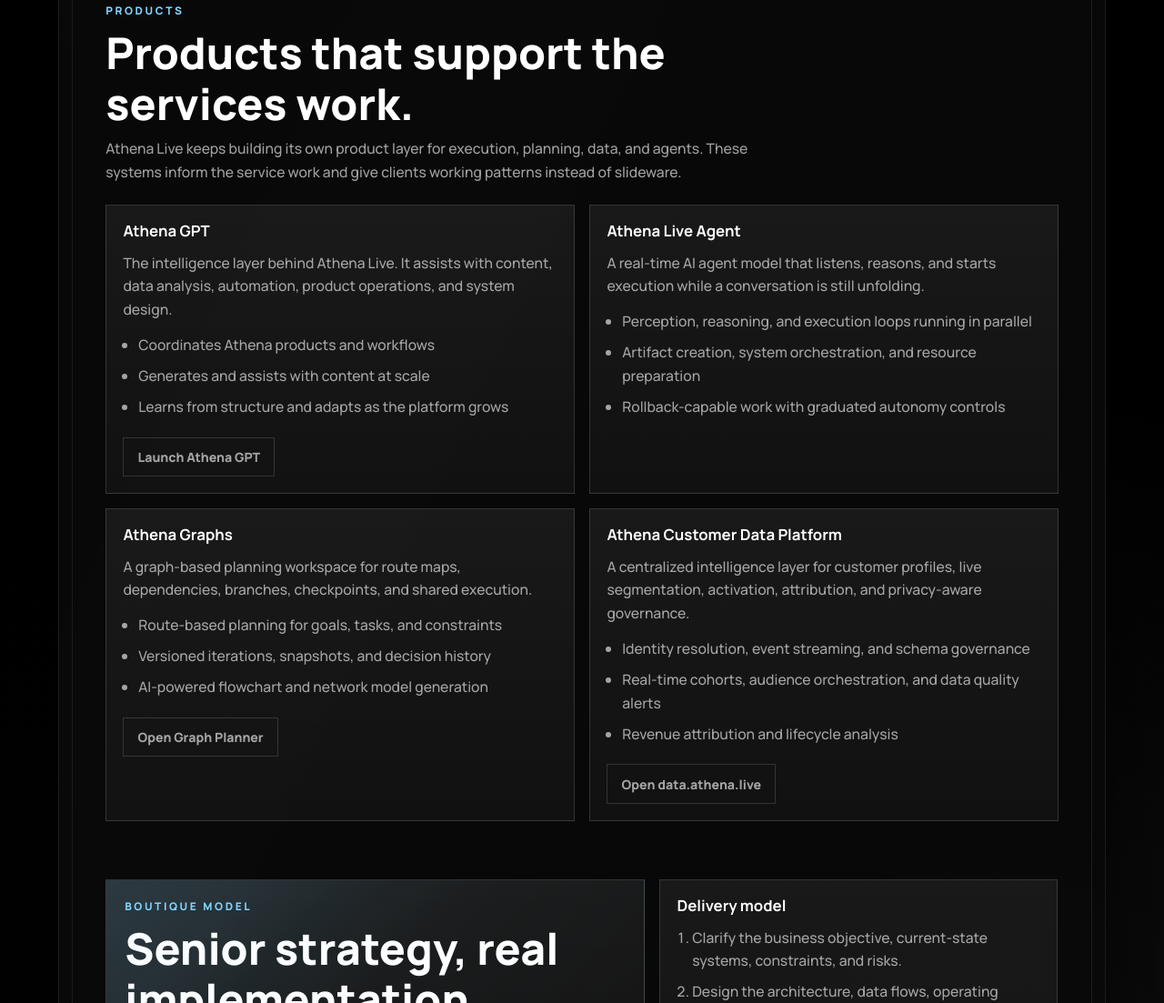
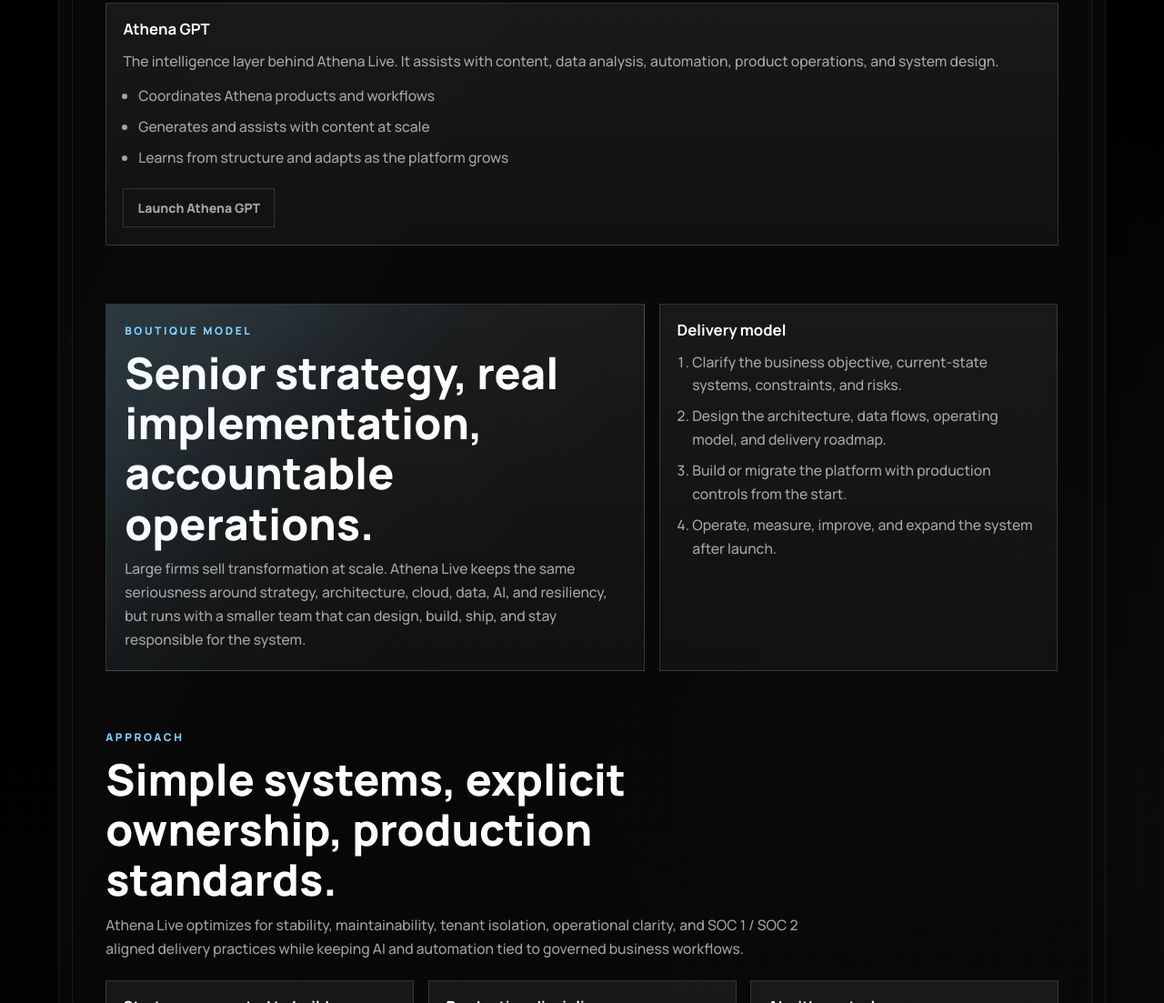
Before and after one commit to athena-live/website, a plain HTML site: page index.html in a window 1280 px wide. Shown: the part 2438-3541 px from the top of the page at 91% size. Drawn offline with nearby package versions, Linux system fonts and the light colour scheme.

Commit message:
Keep only Athena GPT in homepage products section

```diff
--- a/index.html
+++ b/index.html
@@ -138,16 +138,7 @@
           </div>
         </section>
 
-        <section id="products" class="section" aria-label="Athena Live products">
-          <div class="section-heading">
-            <p class="section-label">Products</p>
-            <h2 class="section-title">Products that support the services work.</h2>
-            <p class="section-copy">
-              Athena Live keeps building its own product layer for execution, planning, data, and agents. These
-              systems inform the service work and give clients working patterns instead of slideware.
-            </p>
-          </div>
-          <div class="grid two">
+        <section id="products" class="section" aria-label="Athena GPT">
           <article class="card">
             <h3>Athena GPT</h3>
             <p>
@@ -163,49 +154,6 @@
               <a class="button secondary" href="https://chatgpt.com/g/g-69697ed9b42481918419bdd2b5deff6d-athena" target="_blank" rel="noopener">Launch Athena GPT</a>
             </div>
           </article>
-            <article class="card">
-              <h3>Athena Live Agent</h3>
-              <p>
-                A real-time AI agent model that listens, reasons, and starts execution while a conversation is still
-                unfolding.
-              </p>
-              <ul>
-                <li>Perception, reasoning, and execution loops running in parallel</li>
-                <li>Artifact creation, system orchestration, and resource preparation</li>
-                <li>Rollback-capable work with graduated autonomy controls</li>
-              </ul>
-            </article>
-            <article class="card">
-              <h3>Athena Graphs</h3>
-              <p>
-                A graph-based planning workspace for route maps, dependencies, branches, checkpoints, and shared
-                execution.
-              </p>
-              <ul>
-                <li>Route-based planning for goals, tasks, and constraints</li>
-                <li>Versioned iterations, snapshots, and decision history</li>
-                <li>AI-powered flowchart and network model generation</li>
-              </ul>
-              <div class="link-row">
-                <a class="button secondary" href="https://graphs.athena.live/" target="_blank" rel="noopener">Open Graph Planner</a>
-              </div>
-            </article>
-            <article class="card">
-              <h3>Athena Customer Data Platform</h3>
-              <p>
-                A centralized intelligence layer for customer profiles, live segmentation, activation, attribution,
-                and privacy-aware governance.
-              </p>
-              <ul>
-                <li>Identity resolution, event streaming, and schema governance</li>
-                <li>Real-time cohorts, audience orchestration, and data quality alerts</li>
-                <li>Revenue attribution and lifecycle analysis</li>
-              </ul>
-              <div class="link-row">
-                <a class="button secondary" href="https://data.athena.live" target="_blank" rel="noopener">Open data.athena.live</a>
-              </div>
-            </article>
-          </div>
         </section>
 
         <section class="section" aria-label="Athena Live transformation model">
```
Lines whose indentation alone changed are shown as unchanged.
